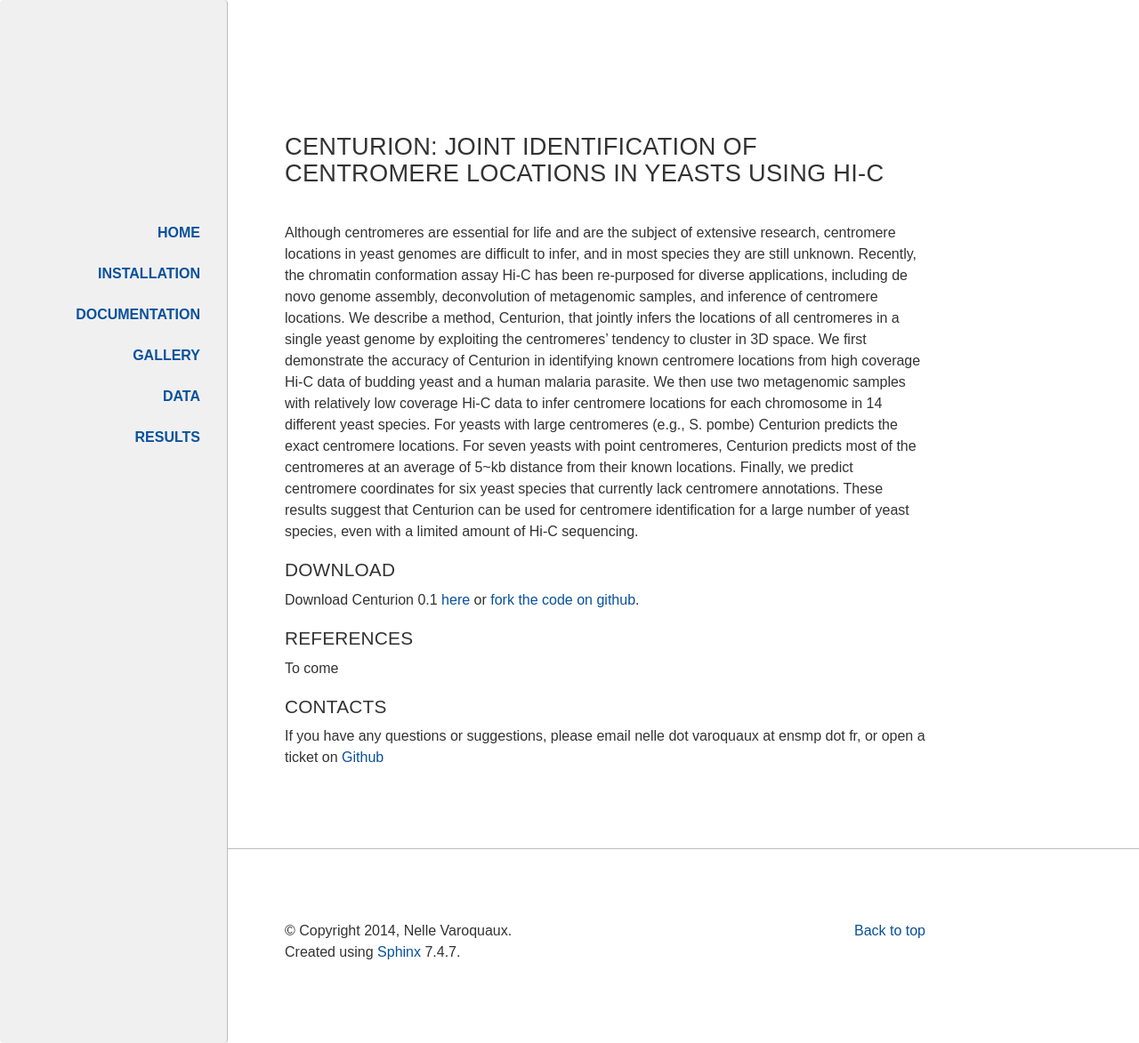
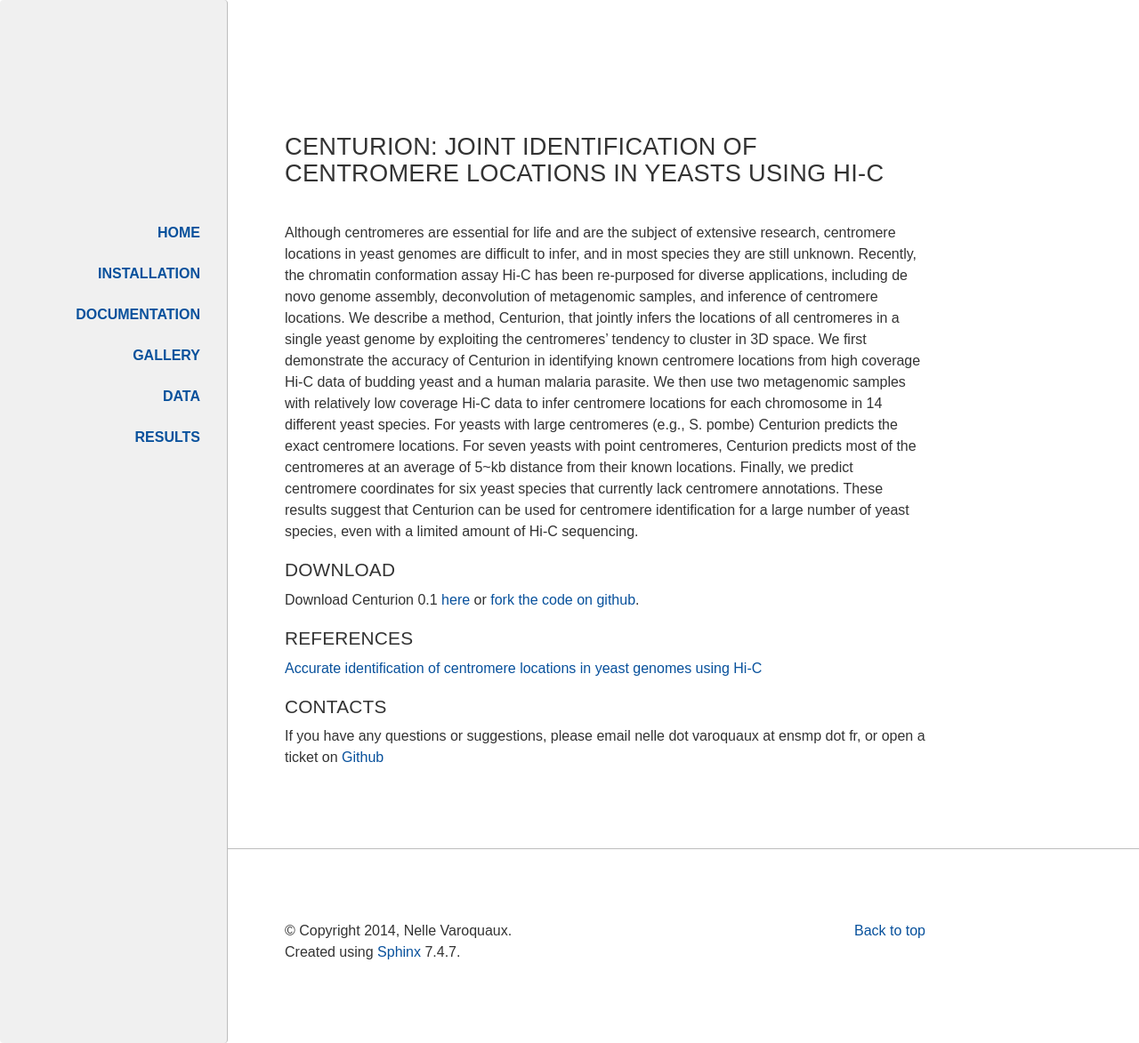
Before and after one commit to hiclib/centurion, a Sphinx documentation site: the page built from doc/index.rst, in a window 1280 px wide and 1173 px high. Shown: the whole window at 89% size. Built offline with Sphinx 7.4.7, drawn with Linux system fonts in a browser that asks for light colours; formulas are drawn with MathJax 3; pages that are not in the unit, such as notebooks, are missing from menus.

Commit message:
Website is now updated for 0.1

```diff
--- a/doc/index.rst
+++ b/doc/index.rst
@@ -32,13 +32,14 @@ Download
 ========
 
 Download Centurion 0.1 `here
-<https://github.com/hiclib/centurion/archive/v0.0.1.tar.gz>`_
+<https://github.com/hiclib/centurion/archive/v0.1.0.tar.gz>`_
 or `fork the code on github <https://github.com/hiclib/centurion/>`_.
 
 References
 ==========
 
-To come
+`Accurate identification of centromere locations in yeast genomes using Hi-C
+<http://nar.oxfordjournals.org/content/early/2015/05/04/nar.gkv424.full>`_
 
 Contacts
 ========
```
Also changed, not shown: 1 other file.
